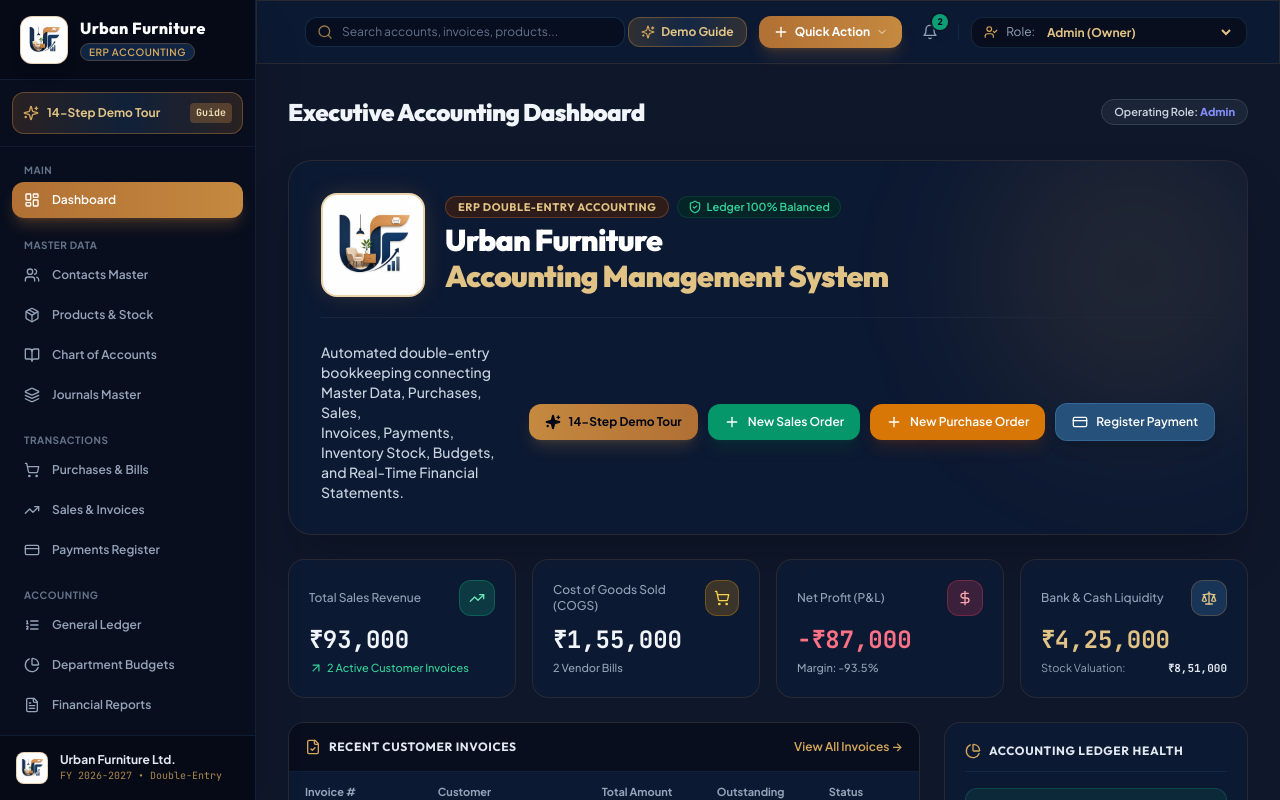
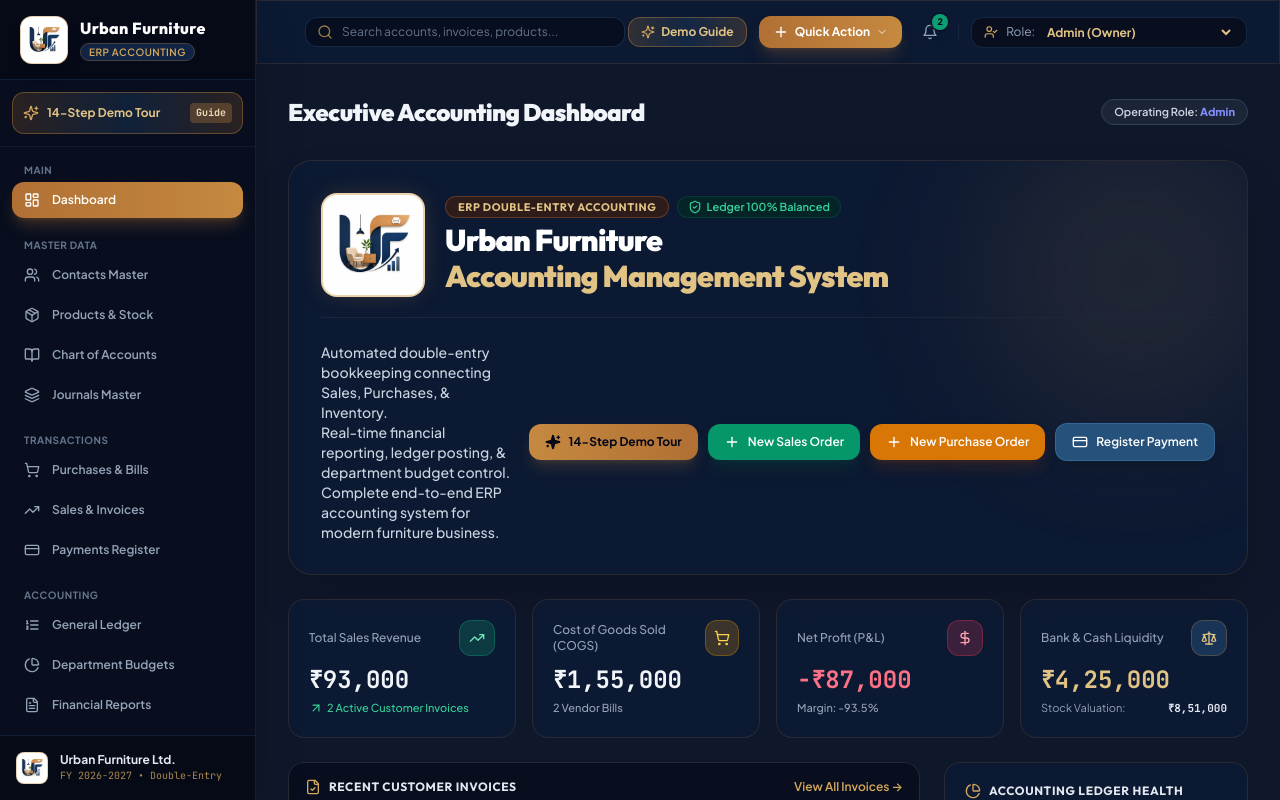
Before and after one commit to pruthvipatel2024/Urban-Furniture-Odoo-hackathon, a React (Vite) app in the folder frontend/: page / in a window 1280 px wide. Shown: the top 800 px of the page. Built offline with nearby package versions, Linux system fonts and the light colour scheme.

Commit message:
Shorten banner slogan into 3 clean lines

```diff
--- a/frontend/src/components/Dashboard.jsx
+++ b/frontend/src/components/Dashboard.jsx
@@ -82,11 +82,12 @@ export default function Dashboard({
             </div>
           </div>
 
-          {/* Subtitle (2 Lines) + Cleanly Aligned Buttons Below */}
+          {/* Subtitle (Shortened to 3 Lines) + Cleanly Aligned Buttons Below */}
           <div className="flex flex-col lg:flex-row lg:items-center justify-between gap-4 pt-1">
             <p className="text-xs sm:text-sm text-slate-300 leading-relaxed font-medium">
-              Automated double-entry bookkeeping connecting Master Data, Purchases, Sales,<br className="hidden sm:inline" />
-              Invoices, Payments, Inventory Stock, Budgets, and Real-Time Financial Statements.
+              Automated double-entry bookkeeping connecting Sales, Purchases, & Inventory.<br />
+              Real-time financial reporting, ledger posting, & department budget control.<br />
+              Complete end-to-end ERP accounting system for modern furniture business.
             </p>
 
             {/* Quick Action Buttons */}
```
